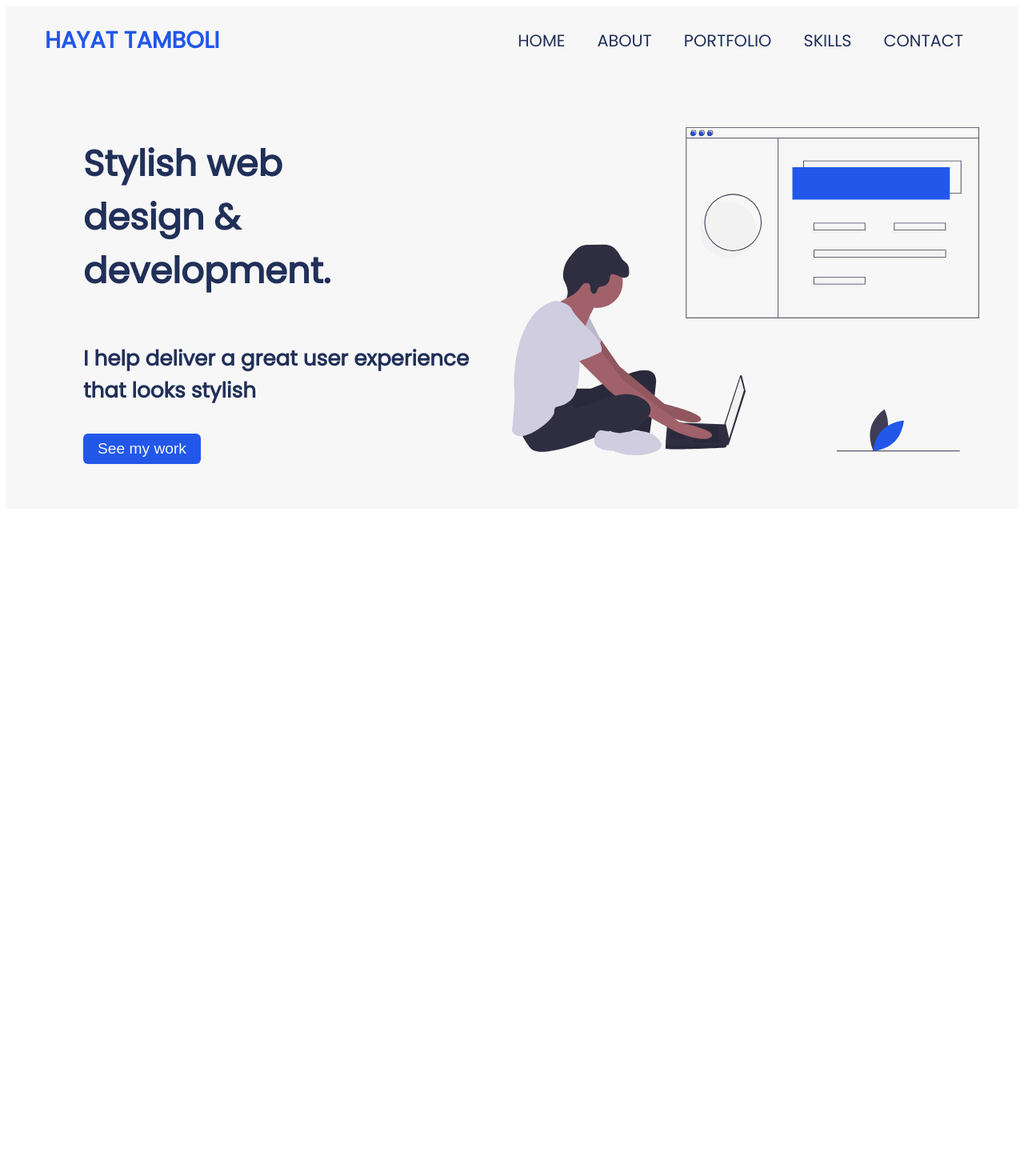
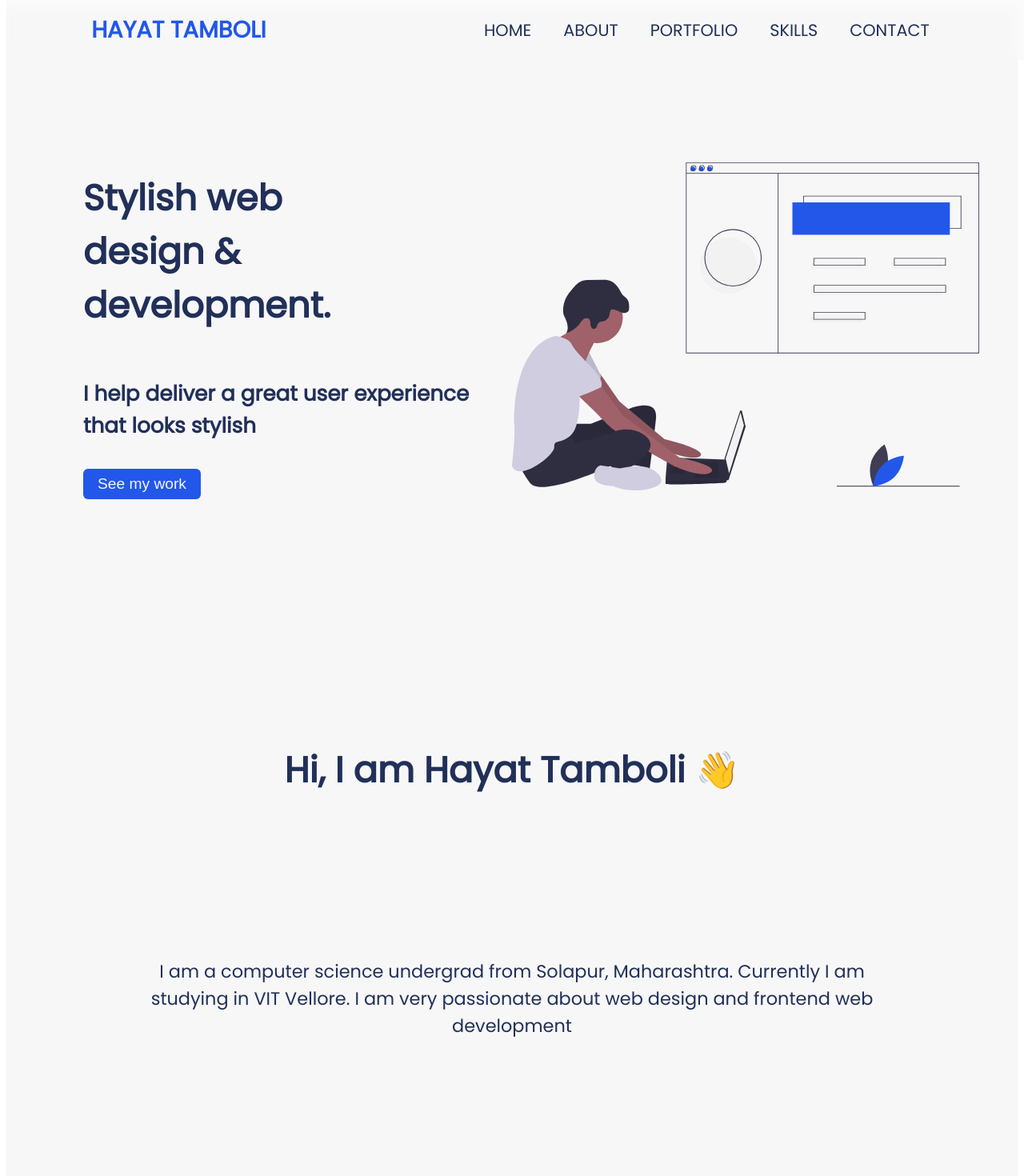
Before and after one commit to hayat-tamboli/my-portfolio, a Vue app: page / in a window 1280 px wide. Shown: the top 1470 px of the page at 80% size. Before the commit the page ends 800 px from the top, so only its background shows below. Built offline with nearby package versions, Linux system fonts and the light colour scheme.

Commit message:
added about page

```diff
--- a/src/App.vue
+++ b/src/App.vue
@@ -2,17 +2,20 @@
   <div id="app">
     <Header></Header>
     <Home></Home>
+    <About></About>
   </div>
 </template>
 
 <script>
 import Header from "./components/header";
 import Home from "./components/home";
+import About from "./components/about"
 export default {
   name: "App",
   components: {
     Header,
-    Home
+    Home,
+    About
   }
 };
 </script>
@@ -28,6 +31,7 @@ $secondarycolor: #213059;
   box-sizing: border-box;
   font-family: "Poppins", sans-serif;
   color: $secondarycolor;
+  scroll-behavior: smooth;
 }
 #app {
   background: $lightgrey;
@@ -44,5 +48,10 @@ button {
     text-decoration: none;
     font-size: 1.2rem;
   }
+  &:hover {
+    transform: translateY(-5px);
+    box-shadow: 0px 5px 5px rgba(0, 0, 0, 0.5);
+  }
+  transition: all 0.2s ease-in-out;
 }
 </style>
--- /dev/null
+++ b/src/components/about.vue
@@ -0,0 +1,57 @@
+<template>
+  <div id="about">
+    <h1>
+      Hi, I am Hayat Tamboli
+      <span id="hi">👋</span>
+    </h1>
+    <p>
+      I am a computer science undergrad from Solapur, Maharashtra. Currently I
+      am studying in VIT Vellore. I am very passionate about web design and
+      frontend web development
+    </p>
+
+    <p>
+      got any questions?
+      <router-link to="/">Contact me.</router-link>
+    </p>
+  </div>
+</template>
+
+<script>
+export default {
+  name: "About"
+};
+</script>
+
+<!-- Add "scoped" attribute to limit CSS to this component only -->
+<style scoped lang="scss">
+$blue: #2257ea;
+#about {
+  display: flex;
+  flex-direction: column;
+  justify-content: space-around;
+  align-items: center;
+  font-size: 1.4rem;
+  padding: 1rem 10rem;
+  min-height: 100vh;
+  p {
+    text-align: center;
+    a {
+      text-decoration: none;
+      color: $blue;
+    }
+  }
+}
+#hi {
+  animation: shake 0.5s infinite ease-in-out alternate;
+  display: inline-block;
+}
+@keyframes shake {
+  from {
+    transform: rotate(0deg);
+  }
+  to {
+    transform: rotate(20deg);
+  }
+}
+</style>
--- a/src/components/header.vue
+++ b/src/components/header.vue
@@ -43,10 +43,15 @@ $duration: 0.2s;
 $distance: 8px;
 $easeOutBack: cubic-bezier(0.175, 0.885, 0.32, 1.275);
 .header {
+  position: fixed;
+  top: 0;
+  width: 100%;
   display: flex;
-  justify-content: space-between;
-  padding: 1.3rem 3rem;
+  justify-content: space-around;
+  padding: 1rem 0rem;
   align-items: center;
+  background: #f7f7f785;
+  backdrop-filter: blur(8px);
   .logo {
     a {
       color: $blue;
--- a/src/components/home.vue
+++ b/src/components/home.vue
@@ -37,6 +37,7 @@ export default {
   align-items: center;
   overflow: hidden;
   padding: 0 3rem;
+  min-height: 100vh;
   h1 {
     font-weight: 900;
   }
```
